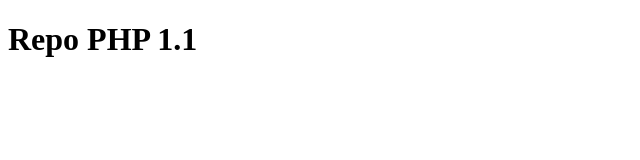
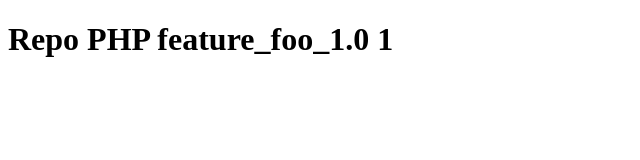
Before and after one commit to rapincx/adv_php_lesson_2, a plain HTML site: page index.html in a window 1280 px wide. Shown: the whole page, without its empty margins (0-640 px from the left). Drawn offline with Linux system fonts and the light colour scheme.

Commit message:
Repo PHP feature_foo_1.0 1 (cherry picked from commit 77f9202)

```diff
--- a/index.html
+++ b/index.html
@@ -8,6 +8,6 @@
 	<title>Repo PHP</title>
 </head>
 <body>
-	<h1>Repo PHP 1.1</h1>
+	<h1>Repo PHP feature_foo_1.0 1</h1>
 </body>
 </html>
```
